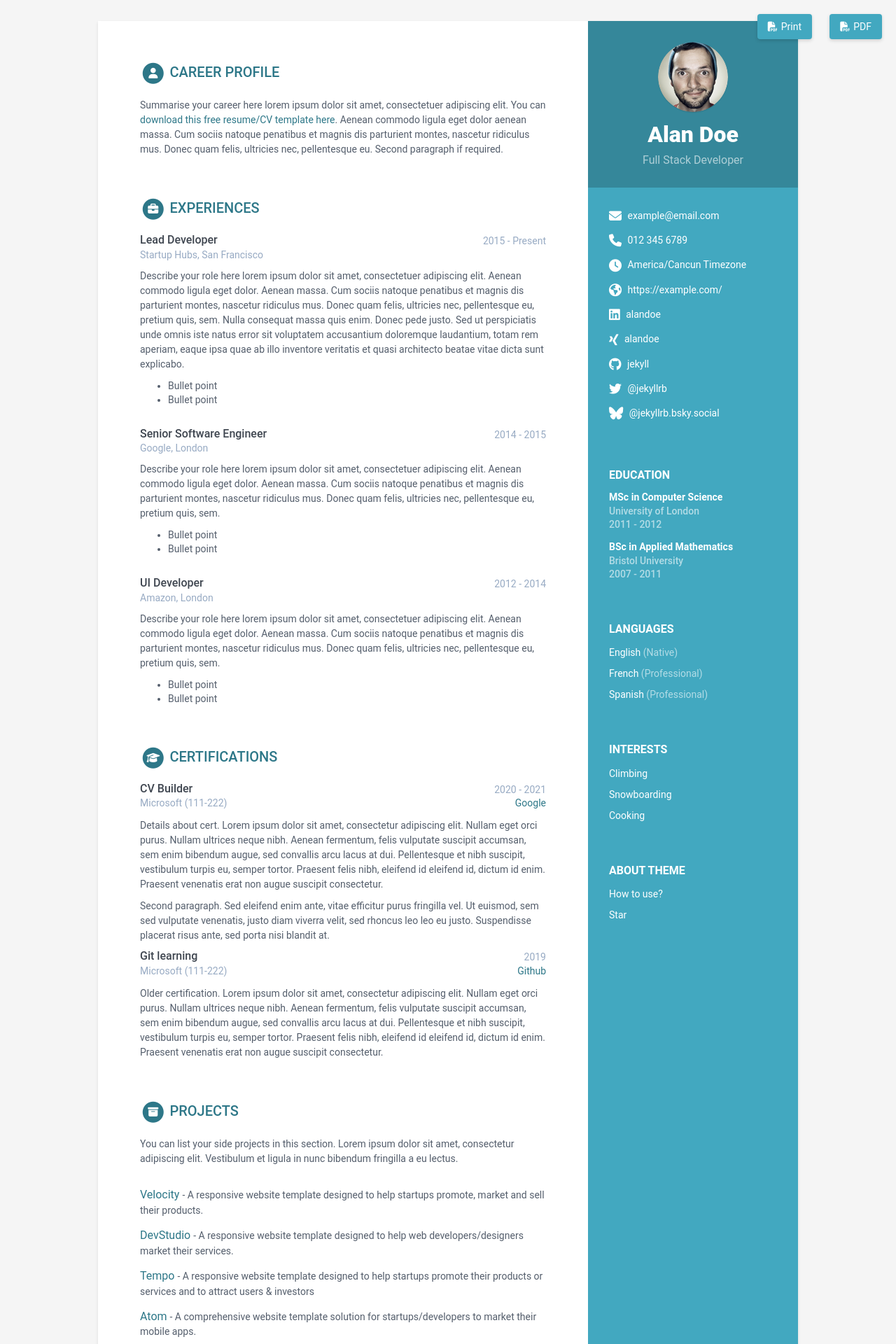
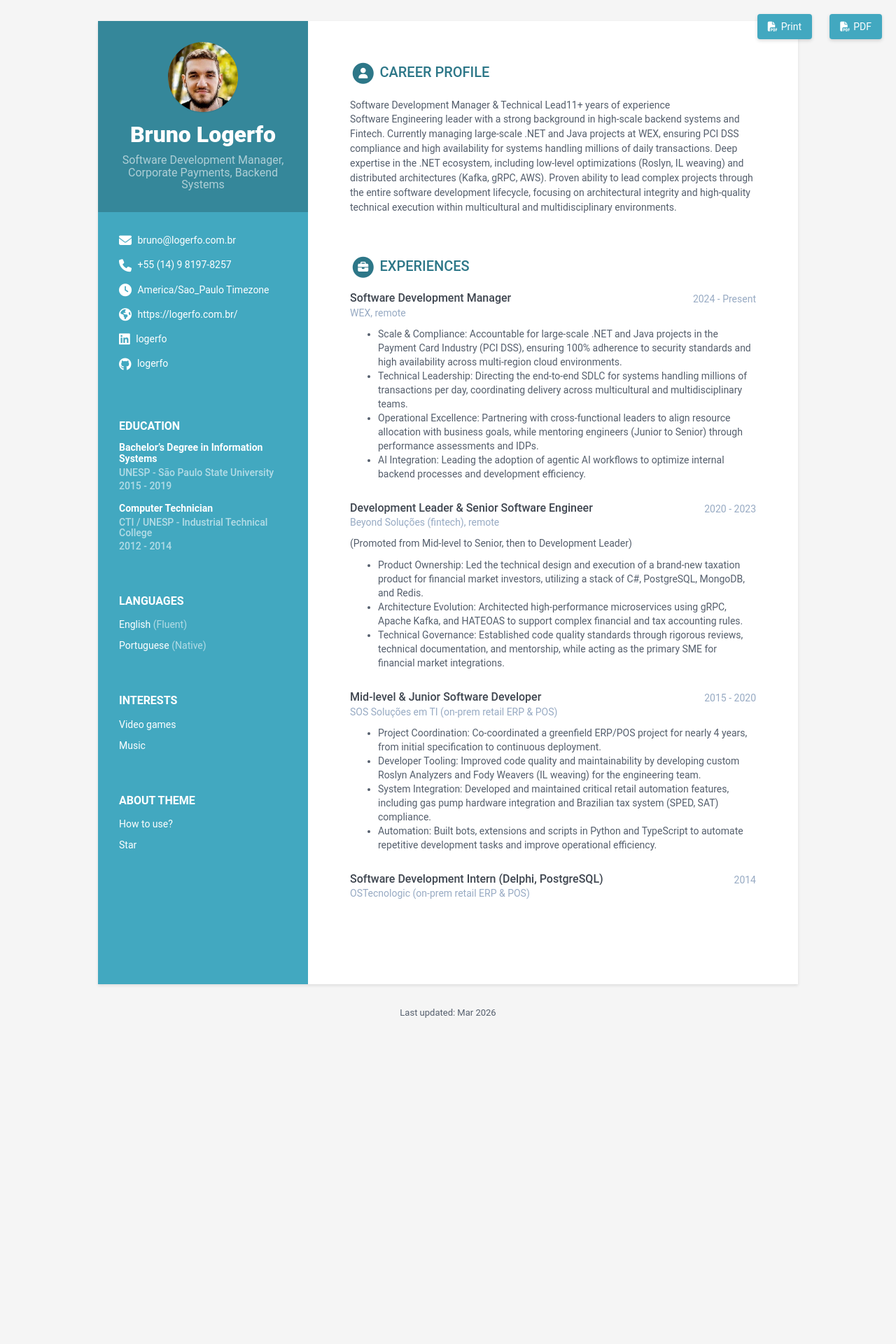
Before and after one commit to Logerfo/resume, a Jekyll site: the page built from index.html, in a window 1280 px wide. Shown: the top 1920 px of the page at 70% size. Built offline with Jekyll 4.4.1, drawn with Linux system fonts in a browser that asks for light colours; after the commit the page ends 1488 px from its top, so only the background shows below that; some of the changed text lies outside the part shown.

Commit message:
Update data.yml

```diff
--- a/_data/data.yml
+++ b/_data/data.yml
@@ -3,284 +3,93 @@
 #
 
 sidebar:
-  position: right # position of the sidebar : left or right
+  position: left # position of the sidebar : left or right
   about: True # set to False or comment line if you want to remove the "how to use?" in the sidebar
   education: True # set to False if you want education in main section instead of in sidebar
 
   # Profile information
-  name: Alan Doe
-  tagline: Full Stack Developer
-  avatar: profile.png #place a 100x100 picture inside /assets/images/ folder and provide the name of the file below
+  name: Bruno Logerfo
+  tagline: Software Development Manager, Corporate Payments, Backend Systems
+  avatar: profile.jpg #place a 100x100 picture inside /assets/images/ folder and provide the name of the file below
 
   # Sidebar links
-  email: example@email.com
-  phone: 012 345 6789
-  timezone: America/Cancun # Enter your timezone, e.g., America/Havana, Africa/Casablanca, America/North_Dakota/Center
-  citizenship:
-  website: https://example.com/ # Include the full website URL, including "http://" or "https://".
-  linkedin: alandoe
-  xing: alandoe
-  github: jekyll
-  telegram: # add your nickname without '@' sign
-  gitlab:
-  bitbucket:
-  bluesky: '@jekyllrb.bsky.social' # Specify your full Bluesky handle
-  twitter: '@jekyllrb'
-  stack-overflow: # Number/Username, e.g. 123456/alandoe
-  codewars:
-  goodreads: # Number-Username, e.g. 123456-alandoe
-  mastodon: # Please include your full Mastodon link here.
-  hackerrank: # Please provide your HackerRank username.
-  leetcode: # Please provide your LeetCode username.
-  pdf: # Add a PDF link here if you want to include a PDF custom version in your resume.
+  email: bruno@logerfo.com.br
+  phone: +55 (14) 9 8197-8257
+  timezone: America/Sao_Paulo # Enter your timezone, e.g., America/Havana, Africa/Casablanca, America/North_Dakota/Center
+  website: https://logerfo.com.br/ # Include the full website URL, including "http://" or "https://".
+  linkedin: logerfo
+  github: logerfo
 
   languages:
     title: Languages
     info:
     - idiom: English
+      level: Fluent
+
+    - idiom: Portuguese
       level: Native
-
-    - idiom: French
-      level: Professional
-
-    - idiom: Spanish
-      level: Professional
 
   interests:
     title: Interests
     info:
-    - item: Climbing
+    - item: Video games
       link:
-
-
-    - item: Snowboarding
+    - item: Music
       link:
-
-
-    - item: Cooking
-      link:
-
 
 career-profile:
   title: Career Profile
   summary: |
-    Summarise your career here lorem ipsum dolor sit amet, consectetuer
-    adipiscing elit. You can [download this free resume/CV template here]().
-    Aenean commodo ligula eget dolor aenean massa. Cum sociis natoque
-    penatibus et magnis dis parturient montes, nascetur ridiculus mus.
-    Donec quam felis, ultricies nec, pellentesque eu.
-    Second paragraph if required.
+    Software Development Manager & Technical Lead | 11+ years of experience
+
+    Software Engineering leader with a strong background in high-scale backend systems and Fintech.
+    Currently managing large-scale .NET and Java projects at WEX, ensuring PCI DSS compliance and high availability for systems handling millions of daily transactions.
+    Deep expertise in the .NET ecosystem, including low-level optimizations (Roslyn, IL weaving) and distributed architectures (Kafka, gRPC, AWS).
+    Proven ability to lead complex projects through the entire software development lifecycle, focusing on architectural integrity and high-quality technical execution within multicultural and multidisciplinary environments.
+
 education:
   title: Education
   info:
-  - degree: MSc in Computer Science
-    university: University of London
-    time: 2011 - 2012
-    details: |
-      Describe your study here lorem ipsum dolor sit amet, consectetuer
-      adipiscing elit. Aenean commodo ligula eget dolor. Aenean massa. Cum
-      sociis natoque penatibus et magnis dis parturient montes, nascetur
-      ridiculus mus. Donec quam felis, ultricies nec, pellentesque eu,
-      pretium quis, sem.
-        - Bullet point
-        - Bullet point
-  - degree: BSc in Applied Mathematics
-    university: Bristol University
-    time: 2007 - 2011
-    details: |
-      Describe your study here lorem ipsum dolor sit amet, consectetuer
-      adipiscing elit. Aenean commodo ligula eget dolor. Aenean massa. Cum
-      sociis natoque penatibus et magnis dis parturient montes, nascetur
-      ridiculus mus. Donec quam felis, ultricies nec, pellentesque eu,
-      pretium quis, sem.
-        - Bullet point
-        - Bullet point
+  - degree: Bachelor’s Degree in Information Systems
+    university: UNESP - São Paulo State University
+    time: 2015 - 2019
+    details:
+  - degree: Computer Technician
+    university: CTI / UNESP - Industrial Technical College
+    time: 2012 - 2014
+    details:
 
 experiences:
   title: Experiences
   info:
-  - role: Lead Developer
-    time: 2015 - Present
-    company: Startup Hubs, San Francisco
+  - role: Software Development Manager
+    time: 2024 - Present
+    company: WEX, remote
     details: |
-      Describe your role here lorem ipsum dolor sit amet, consectetuer
-      adipiscing elit. Aenean commodo ligula eget dolor. Aenean massa.
-      Cum sociis natoque penatibus et magnis dis parturient montes,
-      nascetur ridiculus mus. Donec quam felis, ultricies nec,
-      pellentesque eu, pretium quis, sem. Nulla consequat massa quis
-      enim. Donec pede justo. Sed ut perspiciatis unde omnis iste natus
-      error sit voluptatem accusantium doloremque laudantium, totam rem
-      aperiam, eaque ipsa quae ab illo inventore veritatis et quasi
-      architecto beatae vitae dicta sunt explicabo.
-        - Bullet point
-        - Bullet point
-  - role: Senior Software Engineer
-    time: 2014 - 2015
-    company: Google, London
+      - Scale & Compliance: Accountable for large-scale .NET and Java projects in the Payment Card Industry (PCI DSS), ensuring 100% adherence to security standards and high availability across multi-region cloud environments.
+      - Technical Leadership: Directing the end-to-end SDLC for systems handling millions of transactions per day, coordinating delivery across multicultural and multidisciplinary teams.
+      - Operational Excellence: Partnering with cross-functional leaders to align resource allocation with business goals, while mentoring engineers (Junior to Senior) through performance assessments and IDPs.
+      - AI Integration: Leading the adoption of agentic AI workflows to optimize internal backend processes and development efficiency.
+  - role: Development Leader & Senior Software Engineer
+    time: 2020 - 2023
+    company: Beyond Soluções (fintech), remote
     details: |
-      Describe your role here lorem ipsum dolor sit amet, consectetuer
-      adipiscing elit. Aenean commodo ligula eget dolor. Aenean massa.
-      Cum sociis natoque penatibus et magnis dis parturient montes,
-      nascetur ridiculus mus. Donec quam felis, ultricies nec,
-      pellentesque eu, pretium quis, sem.
-        - Bullet point
-        - Bullet point
-  - role: UI Developer
-    time: 2012 - 2014
-    company: Amazon, London
+      (Promoted from Mid-level to Senior, then to Development Leader)
+
+      - Product Ownership: Led the technical design and execution of a brand-new taxation product for financial market investors, utilizing a stack of C#, PostgreSQL, MongoDB, and Redis.
+      - Architecture Evolution: Architected high-performance microservices using gRPC, Apache Kafka, and HATEOAS to support complex financial and tax accounting rules.
+      - Technical Governance: Established code quality standards through rigorous reviews, technical documentation, and mentorship, while acting as the primary SME for financial market integrations.
+  - role: Mid-level & Junior Software Developer
+    time: 2015 - 2020
+    company: SOS Soluções em TI (on-prem retail ERP & POS)
     details: |
-      Describe your role here lorem ipsum dolor sit amet, consectetuer
-      adipiscing elit. Aenean commodo ligula eget dolor. Aenean massa.
-      Cum sociis natoque penatibus et magnis dis parturient montes,
-      nascetur ridiculus mus. Donec quam felis, ultricies nec,
-      pellentesque eu, pretium quis, sem.
-        - Bullet point
-        - Bullet point
-
-certifications:
-  title: Certifications
-  list:
-  - name: CV Builder
-    start: 2020
-    end: 2021
-    organization: Microsoft
-    credentialid: 111-222
-    credentialurl: www.google.com
-    credentialname: Google
-    details: |
-      Details about cert. Lorem ipsum dolor sit amet, consectetur
-      adipiscing elit.
-      Nullam eget orci purus. Nullam ultrices neque nibh.
-      Aenean fermentum, felis vulputate suscipit accumsan,
-      sem enim bibendum augue, sed convallis arcu lacus at dui.
-      Pellentesque et nibh suscipit, vestibulum turpis eu, semper tortor.
-      Praesent felis nibh, eleifend id eleifend id, dictum id enim.
-      Praesent venenatis erat non augue suscipit consectetur.
-
-      Second paragraph. Sed eleifend enim ante, vitae efficitur purus
-      fringilla vel. Ut euismod, sem sed vulputate venenatis,
-      justo diam viverra velit, sed rhoncus leo leo eu justo.
-      Suspendisse placerat risus ante, sed porta nisi blandit at.
-  - name: Git learning
-    start: 2019
-    end:
-    organization: Microsoft
-    credentialid: 111-222
-    credentialurl: www.github.com
-    credentialname: Github
-    details: |
-      Older certification. Lorem ipsum dolor sit amet, consectetur
-      adipiscing elit.
-      Nullam eget orci purus. Nullam ultrices neque nibh.
-      Aenean fermentum, felis vulputate suscipit accumsan,
-      sem enim bibendum augue, sed convallis arcu lacus at dui.
-      Pellentesque et nibh suscipit, vestibulum turpis eu, semper tortor.
-      Praesent felis nibh, eleifend id eleifend id, dictum id enim.
-      Praesent venenatis erat non augue suscipit consectetur.
-
-projects:
-  title: Projects
-  intro: >
-    You can list your side projects in this section. Lorem ipsum dolor sit amet, consectetur adipiscing elit. Vestibulum et ligula in nunc bibendum fringilla a eu lectus.
-  assignments:
-  - title: Velocity
-    link: "#hook"
-    tagline: "A responsive website template designed to help startups promote, market and sell their products."
-
-  - title: DevStudio
-    link: "#"
-    tagline: "A responsive website template designed to help web developers/designers market their services."
-
-  - title: Tempo
-    link: "#"
-    tagline: "A responsive website template designed to help startups promote their products or services and to attract users &amp; investors"
-
-  - title: Atom
-    link: "#"
-    tagline: "A comprehensive website template solution for startups/developers to market their mobile apps."
-
-  - title: Delta
-    link: "#"
-    tagline: "A responsive Bootstrap one page theme designed to help app developers promote their mobile apps"
-
-oss:
-  title: OSS Contributions
-  intro: >
-    You can list your open source software contributions in this section. Lorem ipsum dolor sit amet, consectetur adipiscing elit. Vestibulum et ligula in nunc bibendum fringilla a eu lectus.
-  contributions:
-  - title: Tempo
-    link: "#"
-    tagline: "A responsive website template designed to help startups promote their products or services and to attract users &amp; investors"
-
-  - title: Atom
-    link: "#"
-    tagline: "A comprehensive website template solution for startups/developers to market their mobile apps."
-
-  - title: Delta
-    link: "#"
-    tagline: "A responsive Bootstrap one page theme designed to help app developers promote their mobile apps"
-
-publications:
-  title: Publications
-  intro: |
-    You can list your publications in this section. Lorem ipsum dolor sit
-    amet, consectetur adipiscing elit. Vestibulum et ligula in nunc
-    bibendum fringilla a eu lectus.
-  papers:
-  - title: The Art of Computer Programming
-    link: "#"
-    authors: Donald E. Knuth
-    conference: Addison-Wesley, 1968
-
-  - title: "Genetic Programming III: Darwinian Invention &amp; Problem Solving"
-    link: "#"
-    authors: Koza, J.R., Andre, D., Bennett, F.H., Keane, M.A.
-    conference: "Morgan Kaufmann Publishers Inc., San Francisco, CA, USA, 1st edn. (1999)"
-
-  - title: A syntax directed compiler for Algol 60
-    link: "#"
-    authors: Edgar T. Irons
-    conference: "Comm. ACM 4 (1961), 51–55"
-
-recommendations:
-  title: Recommendations
-  list:
-  - person: Yareli Perez
-    email: perezyareli@example.com
-    phone: 012 345 6789
-    role: General Director at example.com
-    recommendation: |
-      Alan Doe is a super employee!
-  - person: Lara Henderson
-    email: larah@example.com
-    phone: 012 345 6789
-    role: General Director at example.com
-    recommendation: |
-      I would like to work with Alan Doe again!
-
-      He is a great employee!
-
-skills:
-  title: Skills &amp; Proficiency
-
-  toolset:
-  - name: Python & Django
-    level: 98%
-
-  - name: Javascript & jQuery
-    level: 98%
-
-  - name: Angular
-    level: 98%
-
-  - name: HTML5 & CSS
-    level: 95%
-
-  - name: Ruby on Rails
-    level: 85%
-
-  - name: Sketch & Photoshop
-    level: 60%
+      - Project Coordination: Co-coordinated a greenfield ERP/POS project for nearly 4 years, from initial specification to continuous deployment.
+      - Developer Tooling: Improved code quality and maintainability by developing custom Roslyn Analyzers and Fody Weavers (IL weaving) for the engineering team.
+      - System Integration: Developed and maintained critical retail automation features, including gas pump hardware integration and Brazilian tax system (SPED, SAT) compliance.
+      - Automation: Built bots, extensions and scripts in Python and TypeScript to automate repetitive development tasks and improve operational efficiency.
+  - role: Software Development Intern (Delphi, PostgreSQL)
+    time: 2014
+    company: OSTecnologic (on-prem retail ERP & POS)
 
 footer: >
-  Designed with <i class="fas fa-heart"></i> by <a href="http://themes.3rdwavemedia.com" target="_blank" rel="nofollow">Xiaoying Riley</a>
+  Last updated: Mar 2026
```
